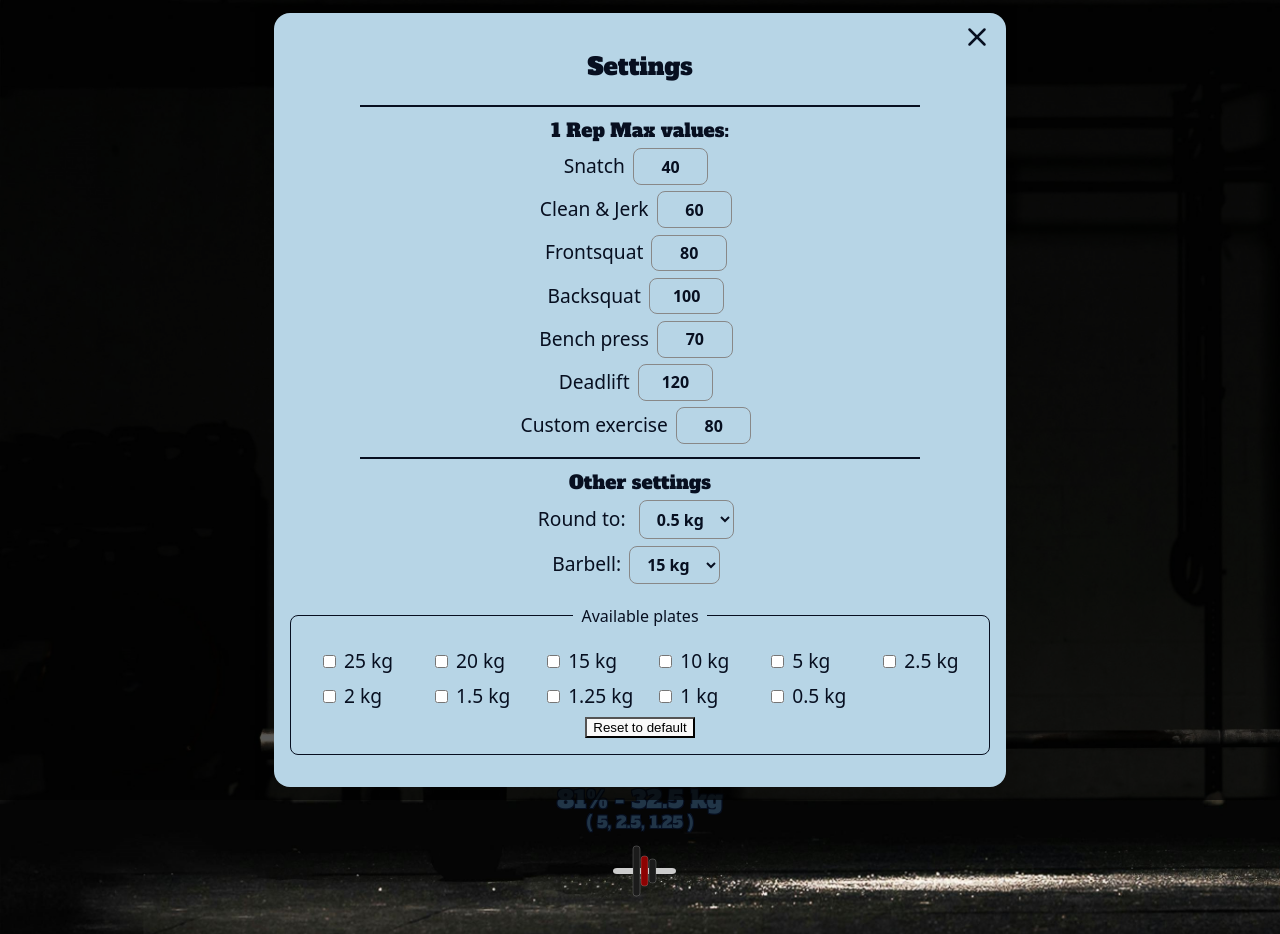
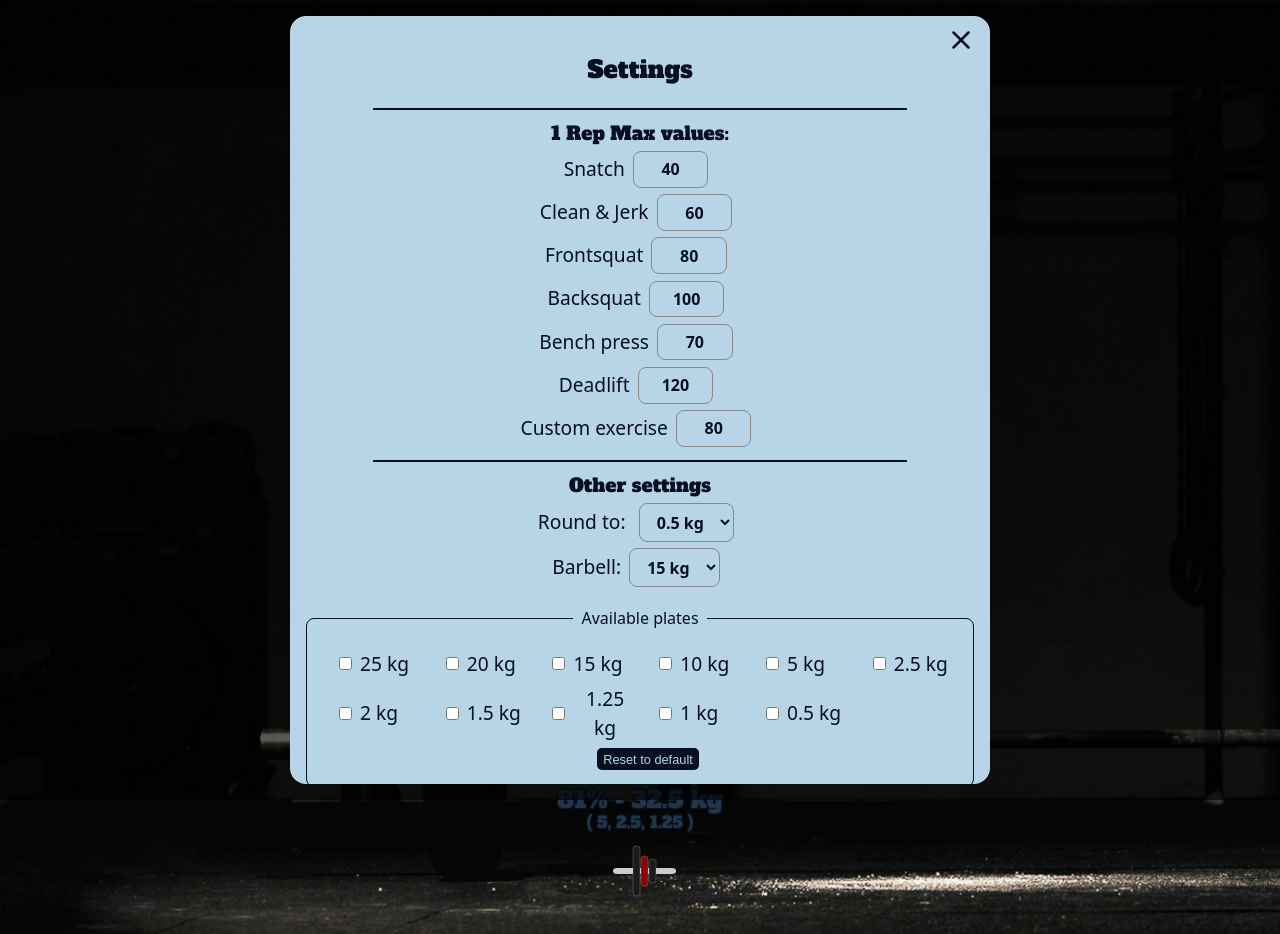
Before and after one commit to NiclO1337/weightlifting-calculator, a React (Vite) app: page / in a window 1280 px wide. Both pictures are taken after a click on the button "Open Settings". Built offline with nearby package versions, Linux system fonts and the light colour scheme.

Commit message:
refactor button classes for consistency and improve styles

```diff
--- a/src/components/Header.jsx
+++ b/src/components/Header.jsx
@@ -11,7 +11,7 @@ export default function Header() {
         Weightlifting <br /> Calculator
       </h1>
       <button
-        className='question-icon'
+        className='btn-tutorial'
         aria-label='Start Tutorial'
         onClick={() => tutorialRef.current?.start()}>
         <MessageCircleQuestionMark size={30} />
--- a/src/components/SavedPercentages.jsx
+++ b/src/components/SavedPercentages.jsx
@@ -32,7 +32,7 @@ export default function SavedPercentages({
               {p}% - {totalWeight} kg
               {selected === p && (
                 <button
-                  className='btn-remove'
+                  className='btn btn-remove'
                   onClick={(e) => {
                     e.stopPropagation();
                     onRemove(p);
--- a/src/components/SettingsMenu.jsx
+++ b/src/components/SettingsMenu.jsx
@@ -108,7 +108,7 @@ export default function SettingsMenu({
                     </label>
                   ))}
                 </div>
-                <button type='button' onClick={() => setAvailablePlates(null)}>
+                <button class="btn btn-reset" type='button' onClick={() => setAvailablePlates(null)}>
                   Reset to default
                 </button>
               </fieldset>
--- a/src/index.css
+++ b/src/index.css
@@ -67,7 +67,7 @@ h1 {
   padding: 0.3em 0;
 }
 
-.question-icon,
+.btn-tutorial,
 .btn-settings {
   vertical-align: middle;
   background-color: transparent;
@@ -75,7 +75,7 @@ h1 {
   color: var(--color-primary-light);
   cursor: pointer;
 }
-.question-icon {
+.btn-tutorial {
   position: absolute;
   margin-left: 0.5rem;
   top: 0;
@@ -217,16 +217,24 @@ hr {
   color: var(--color-primary-light);
 }
 
-.btn-remove {
-  background-color: red;
-  border: none;
-  color: white;
-  font-size: 0.8rem;
+.btn {
   cursor: pointer;
   display: inline-block;
+  border: none;
   margin-left: 1rem;
   padding: 0.2rem 0.4rem;
   border-radius: 0.3rem;
+  font-size: 0.8rem;
+}
+
+.btn-reset {
+  background-color: var(--color-primary-dark);
+  color: var(--color-primary-light);
+}
+
+.btn-remove {
+  background-color: red;
+  color: white;
 }
 
 .plate-viz {
@@ -247,9 +255,10 @@ hr {
 }
 
 .settings-panel {
+  box-sizing: border-box;
   width: 100%;
   max-width: 700px;
-  max-height: 100%;
+  max-height: calc(100vh - 2rem);
   background: var(--color-primary-light);
   color: var(--color-primary-dark);
   border-radius: 1rem;
@@ -328,7 +337,7 @@ legend {
   .input-container {
     width: 80%;
   }
-  .question-icon {
+  .btn-tutorial {
     right: 7%;
   }
 }
@@ -343,7 +352,7 @@ legend {
   h1 {
     font-size: 2.5em;
   }
-  .question-icon {
+  .btn-tutorial {
     right: 0.5rem;
     top: 0.4rem;
   }
```
